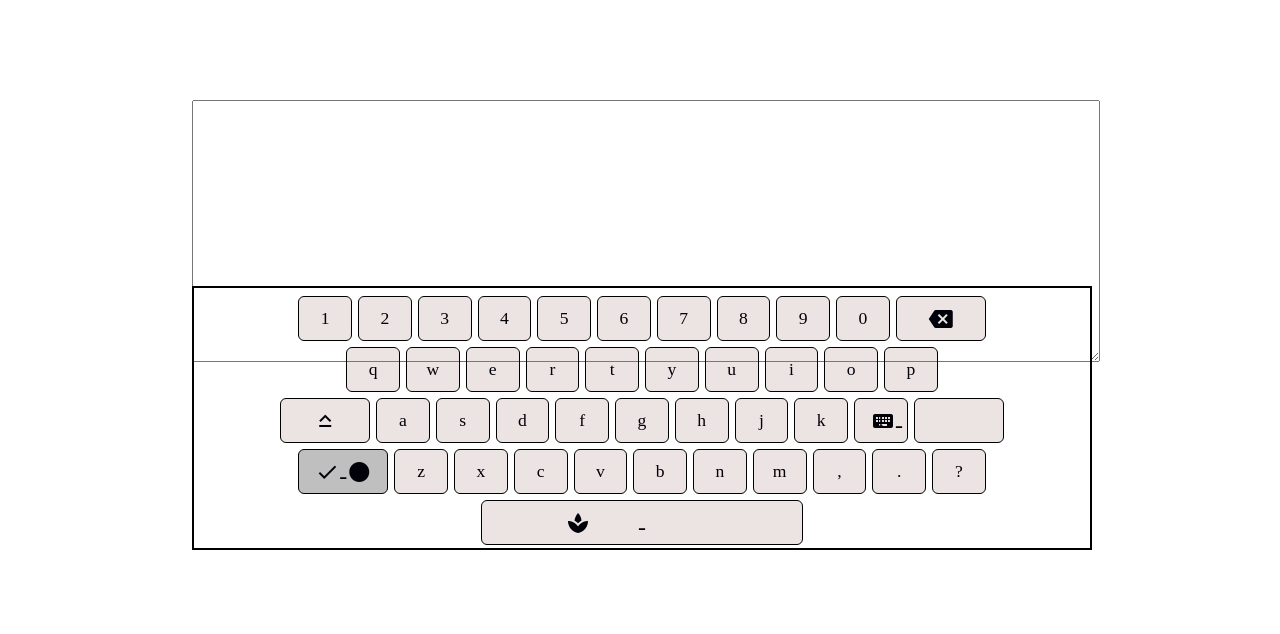
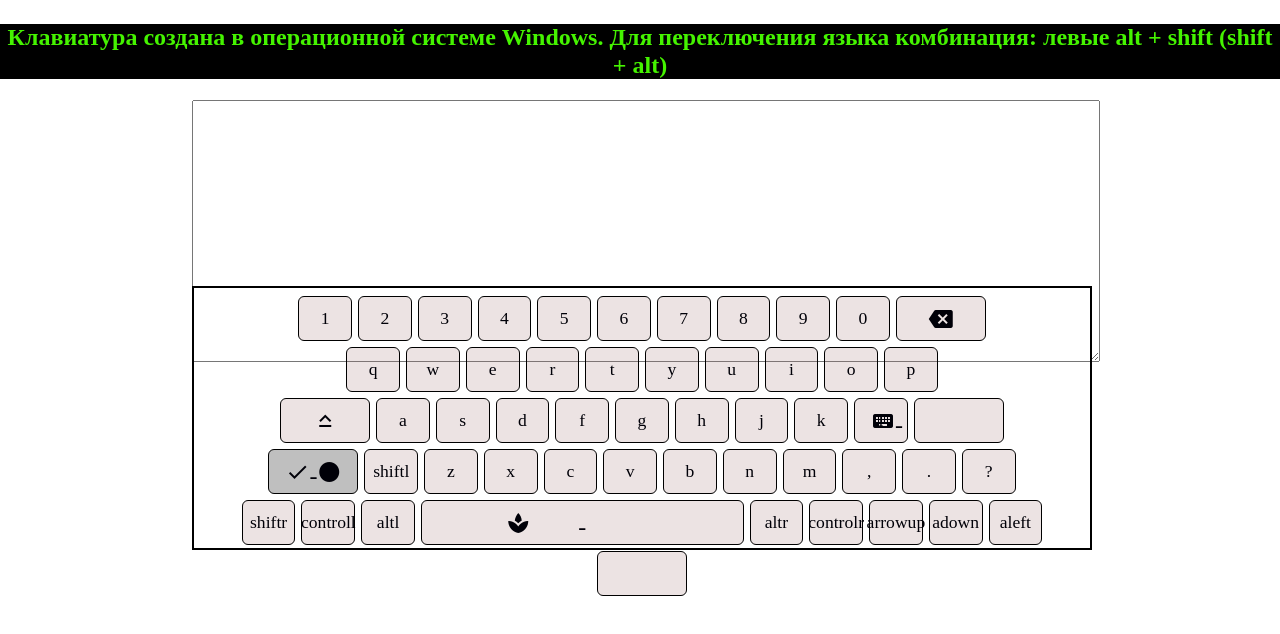
Before and after one commit to User44314/virtual-keyboard, a website: page index.html in a window 1280 px wide. Drawn offline with Linux system fonts and the light colour scheme.

Commit message:
feat: correct  button arrowup

```diff
--- a/keyboard.js
+++ b/keyboard.js
@@ -16,6 +16,8 @@ const Keyboard = {
   },
 
   init() {
+
+
     let textarea1 = document.createElement("textarea");
     textarea1.classList.add("keyboard-input");
     document.body.append(textarea1);
@@ -28,7 +30,18 @@ const Keyboard = {
     this.elements.keysContainer.classList.add("keyboard-keys");
     this.elements.keysContainer.appendChild(this._createKeys());
 
+
+
+    //text windows and language check
+    let text1 = document.createElement("p");
+    let t = document.createTextNode("Клавиатура создана в операционной системе Windows. Для переключения языка комбинация: левыe alt + shift (shift + alt)");
+    text1.classList.add("description");
+    text1.appendChild(t);
+    document.body.append(text1);
+
+
     this.elements.keys = this.elements.keysContainer.querySelectorAll(".keyboard-key");
+
 
     // Add to DOM
     this.elements.main.appendChild(this.elements.keysContainer);
@@ -39,33 +52,72 @@ const Keyboard = {
       element.addEventListener("focus", () => {
         this.open(element.value, currentValue => {
           element.value = currentValue;
+        })
       });
     });
-    });
+
+
   },
 
   _createKeys() {
     const fragment = document.createDocumentFragment();
-    const keyLayout = [
+
+
+
+    const keyLayout = {
+      key1: [
         "1", "2", "3", "4", "5", "6", "7", "8", "9", "0", "backspace",
         "q", "w", "e", "r", "t", "y", "u", "i", "o", "p",
         "caps", "a", "s", "d", "f", "g", "h", "j", "k", "l", "enter",
-      "done", "z", "x", "c", "v", "b", "n", "m", ",", ".", "?",
-      "space"
-    ];
+        "done", "ShiftL", "z", "x", "c", "v", "b", "n", "m", ",", ".", "?", "ShiftR",
+        "ControlL", "AltL", "space", "AltR", "ControlR", "arrowup", "adown", "aleft", "aright"
+      ],
 
-    const keyLayoutU = ["1", "2", "3", "4", "5", "6", "7", "8", "9", "0", "backspace",
+      key2: ["1", "2", "3", "4", "5", "6", "7", "8", "9", "0", "backspace",
         "й", "ц", "у", "к", "е", "н", "г", "ш", "щ", "з",
-      "caps", "ф", "ы", "в", "а", "п", "р", "о", "л", "д", "enter",
-      "done", "я", "ч", "с", "м", "и", "т", "ь", "б", "ю", ".",
-      "space"];
+        "caps", "ф", "і", "в", "а", "п", "р", "о", "л", "д", "enter",
+        "done", "ShiftLeft", "я", "ч", "с", "м", "и", "т", "ь", "б", "ю", ".", "shiftRight",
+        "ControlL", "AltL", "space", "AltR", "ControlR", "arrowup", "adown", "aleft", "aright"]
+
+    }
+
+    //switch keyboard language
+    /* const keyb = document.getElementById('keyboard'); */
+
+    let currentLayout = keyLayout.key1;
+
+    switchLayout(currentLayout);
+
+    function switchLayout(layout) {
+      /*  keyb.innerHTML = ''; */
+      currentLayout = layout;
+    }
+
+    document.addEventListener('keydown', event => {
+      if (event.key === 'Shift' && event.altKey) {
+        switchLayout(keyLayout.key1);
+      } else {
+        switchLayout(keyLayout.key2)
+      }
+    });
+
+    /*     function gfg_Run() {
+          window.addEventListener("keydown", function(e) {
+              if([32, 37, 38, 39, 40].indexOf(e.keyCode) > -1){
+                  e.preventDefault();
+              }
+          }, false);
+
+          keyElement.innerHTML =
+              "Scrolling from arrow keys is disabled.";
+      }     */
 
     // Creates HTML for an icon
     const createIconHTML = (icon_name) => {
       return `<i class="material-icons">${icon_name}</i>`;
     };
 
-    keyLayout.forEach(key => {
+    currentLayout.forEach(key => {
       const keyElement = document.createElement("button");
       const insertLineBreak = ["backspace", "p", "enter", "?"].indexOf(key) !== -1;
 
@@ -92,6 +144,50 @@ const Keyboard = {
           keyElement.addEventListener("click", () => {
             this._toggleCapsLock();
             keyElement.classList.toggle("keyboard-key-active", this.properties.capsLock);
+          });
+
+          break;
+
+       /*  case "arrowup":
+          keyElement.classList.add("keyboard-key");
+          keyElement.innerHTML = createIconHTML("ArrowUp");
+
+          keyElement.addEventListener("click", function () {
+            this.properties.value += "\n";
+            this._triggerEvent("oninput");
+          });
+
+          break; */
+
+        /* case "adown":
+          keyElement.classList.add("keyboard-key");
+          keyElement.innerHTML = createIconHTML("ArrowDown");
+
+          keyElement.addEventListener("click", function () {
+            this.properties.value += "\n";
+            this._triggerEvent("oninput");
+          });
+
+          break;
+
+        case "aleft":
+          keyElement.classList.add("keyboard-key");
+          keyElement.innerHTML = createIconHTML("arrowdown");
+
+          keyElement.addEventListener("click", function () {
+            this.properties.value += "\n";
+            this._triggerEvent("oninput");
+          });
+
+          break; */
+
+        case "aright":
+          keyElement.classList.add("keyboard-key-wide", "keyboard-key-activatable");
+          keyElement.innerHTML = createIconHTML("arrowdown");
+
+          keyElement.addEventListener("click", function () {
+            this.properties.value += " ";
+            this._triggerEvent("oninput");
           });
 
           break;
@@ -140,6 +236,13 @@ const Keyboard = {
           break;
       }
 
+      document.addEventListener('keydown', function (event) {
+        if (event.code == 'ArrowUp') {
+          /*  alert('Undo!'); */
+          /* event.preventDefault(); */
+        }
+      });
+
       fragment.appendChild(keyElement);
 
       if (insertLineBreak) {
@@ -166,14 +269,16 @@ const Keyboard = {
     }
   },
 
-  /* open(initialValue, oninput, onclose) {
+
+
+  open(initialValue, oninput, onclose) {
     this.properties.value = initialValue || "";
     this.eventHandlers.oninput = oninput;
     this.eventHandlers.onclose = onclose;
     this.elements.main.classList.remove("keyboard-hidden");
   },
 
-  close() {
+  /*  close() {
      this.properties.value = "";
      this.eventHandlers.oninput = oninput;
      this.eventHandlers.onclose = onclose;
@@ -183,4 +288,5 @@ const Keyboard = {
 
 window.addEventListener("DOMContentLoaded", function () {
   Keyboard.init();
+  Keyboard.gfg_Run();
 });
--- a/style/keystyle.css
+++ b/style/keystyle.css
@@ -52,7 +52,7 @@
 }
 
 .keyboard-key:active {
-  background: rgba(38, 66, 33, 0.2);
+  background: rgba(228, 23, 8, 0.534);
 }
 
 .keyboard-key-wide {
@@ -83,3 +83,11 @@
 .keyboard-key-dark{
   background: rgba(0, 0, 0, 0.25);
 }
+
+.description{
+  font-size: x-large;
+  color: rgba(72, 255, 0, 0.952);
+  font-weight: 900;
+  text-align: center;
+  background-color: black;
+}
```
Also changed, not shown: index.html (+0 -21 lines). Lines whose indentation alone changed are shown as unchanged.
